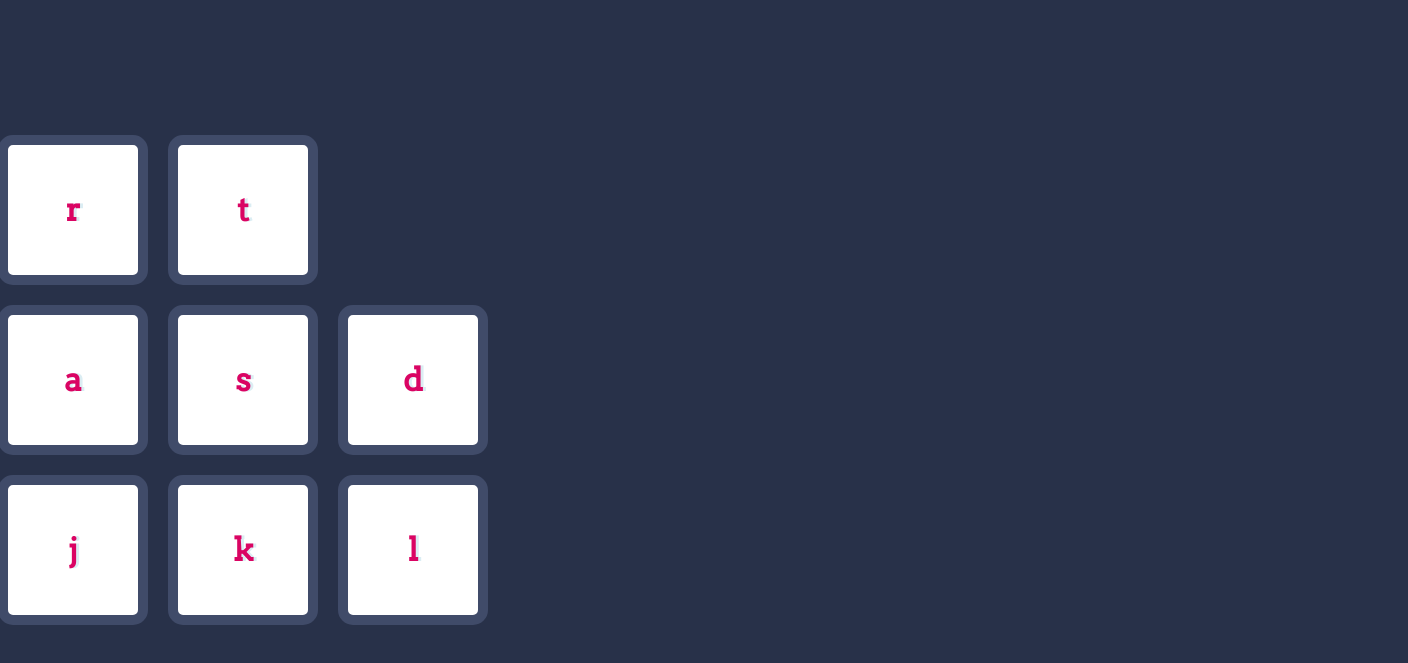
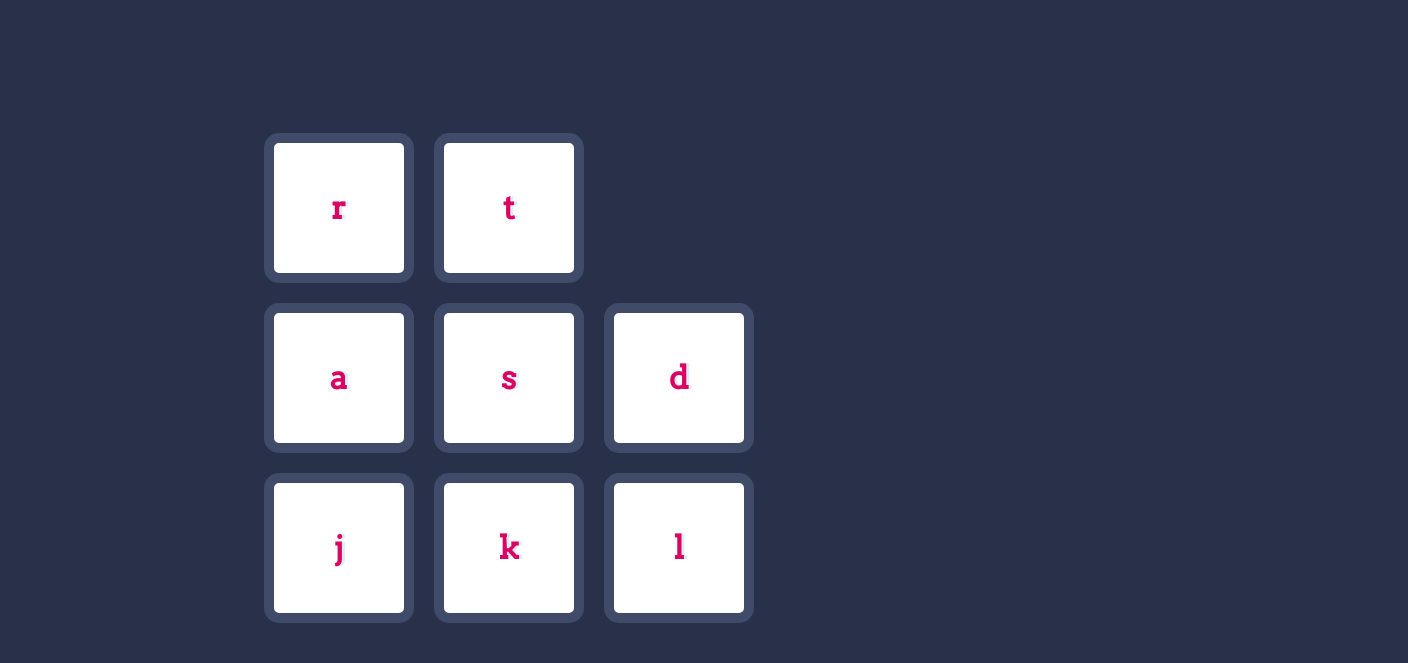
Before and after one commit to cdh616x/drumkit, a plain HTML site: page index.html in a window 1280 px wide. Shown: the part 99-762 px from the top of the page, 1408 px wide, since content can reach past the window. Drawn offline with nearby package versions, Linux system fonts and the light colour scheme.

Commit message:
more style changes

```diff
--- a/css/styles.css
+++ b/css/styles.css
@@ -49,7 +49,7 @@ footer {
 }
 
 .set {
-  margin: 10% auto;
+  margin: 10% 10% 10%;
 }
 
 .game-over {
@@ -83,3 +83,8 @@ footer {
   margin: 10px;
   background-color: white;
 }
+
+.container-fluid {
+  margin-left: 10%;
+  margin-right: 10%;
+}
--- a/index.html
+++ b/index.html
@@ -12,6 +12,7 @@
 <body>
 
   <h1 id="title">Drum Kit: standard</h1>
+  <div class="container-fluid">
     <div class="set">
       <div class="row">
         <button class="r drum">r</button>
@@ -28,6 +29,7 @@
         <button class="l drum">l</button>
       </div>
     </div>
+  </div>
 <script src="index.js" type="text/javascript">
 
 </script>
```
Lines whose indentation alone changed are shown as unchanged.
